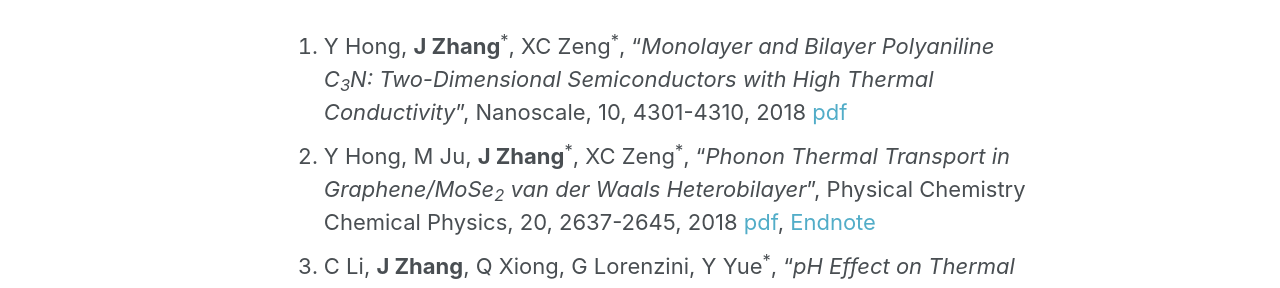
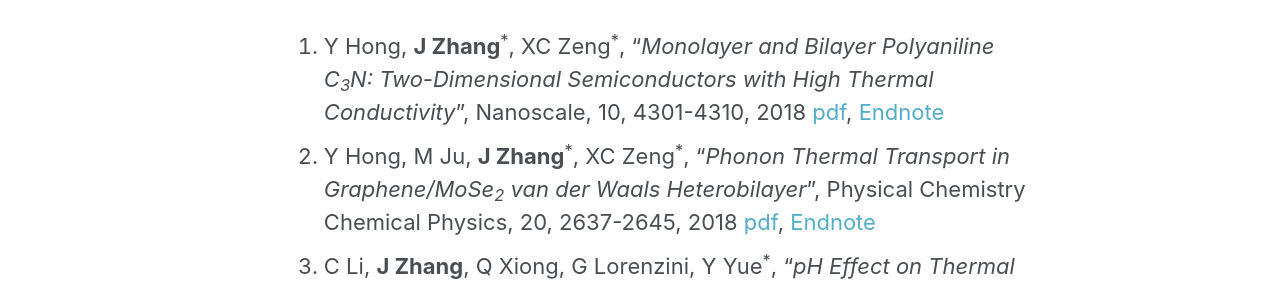
Before and after one commit to JingchaoZhang/JingchaoZhang.github.io, a Jekyll site: the page built from _pages/publications.md, in a window 1280 px wide and 900 px high. Shown: the part 227-515 px from the top of the window. Built offline with Jekyll 4.4.1, drawn with Linux system fonts in a browser that asks for light colours.

Commit message:
Update publications.md

```diff
--- a/_pages/publications.md
+++ b/_pages/publications.md
@@ -7,7 +7,7 @@
 
 (<sup>\*</sup>Corresponding author; <sup>†</sup>Equal contribution)
 
-1. Y Hong, **J Zhang**<sup>\*</sup>, XC Zeng<sup>\*</sup>, "_Monolayer and Bilayer Polyaniline C<sub>3</sub>N: Two-Dimensional Semiconductors with High Thermal Conductivity_", Nanoscale, 10, 4301-4310, 2018 [pdf](https://drive.google.com/file/d/1sECnbFaP6Q1bmvQS4k0AjIOJqxok746I/view?usp=sharing)
+1. Y Hong, **J Zhang**<sup>\*</sup>, XC Zeng<sup>\*</sup>, "_Monolayer and Bilayer Polyaniline C<sub>3</sub>N: Two-Dimensional Semiconductors with High Thermal Conductivity_", Nanoscale, 10, 4301-4310, 2018 [pdf](https://drive.google.com/file/d/1sECnbFaP6Q1bmvQS4k0AjIOJqxok746I/view?usp=sharing), [Endnote](https://drive.google.com/uc?export=download&id=1jf9Iogo4rfKyCTQ59URn5FTgJBhz5HKs)
 1. Y Hong, M Ju, **J Zhang**<sup>\*</sup>, XC Zeng<sup>\*</sup>, "_Phonon Thermal Transport in Graphene/MoSe<sub>2</sub> van der Waals Heterobilayer_", Physical Chemistry Chemical Physics, 20, 2637-2645, 2018 [pdf](https://drive.google.com/file/d/1k5u2lq0edLLrHe_thXeGPViDP6baNOrH/view?usp=sharing), [Endnote](https://drive.google.com/uc?export=download&id=1ZJy2oPJVW0wXyWCvhVaUJGBgGGVWsfaS)
 1. C Li, **J Zhang**, Q Xiong, G Lorenzini, Y Yue<sup>\*</sup>, "_pH Effect on Thermal Response of Fluorescence Spectroscopy of Graphene Quantum Dots for Nanoscale Thermal Characterization_", Journal of Engineering Thermophysics, 2018 (Accepted)
 1. Y Hong, **J Zhang**<sup>\*</sup>, XC Zeng<sup>\*</sup>, "_Thermal Transport in Phosphorene and Phosphorene-Based Materials: A Review on Numerical Studies_", Chinese Physics B, 27, 036501, 2018 [pdf](https://drive.google.com/file/d/1u7typxe5JFBIy2WccJqppn1kRMj4wYIm/view?usp=sharing), [Endnote](https://drive.google.com/uc?export=download&id=1bVoKtKJo2kXffScuZml13ccHEqH1V6ih)
```
